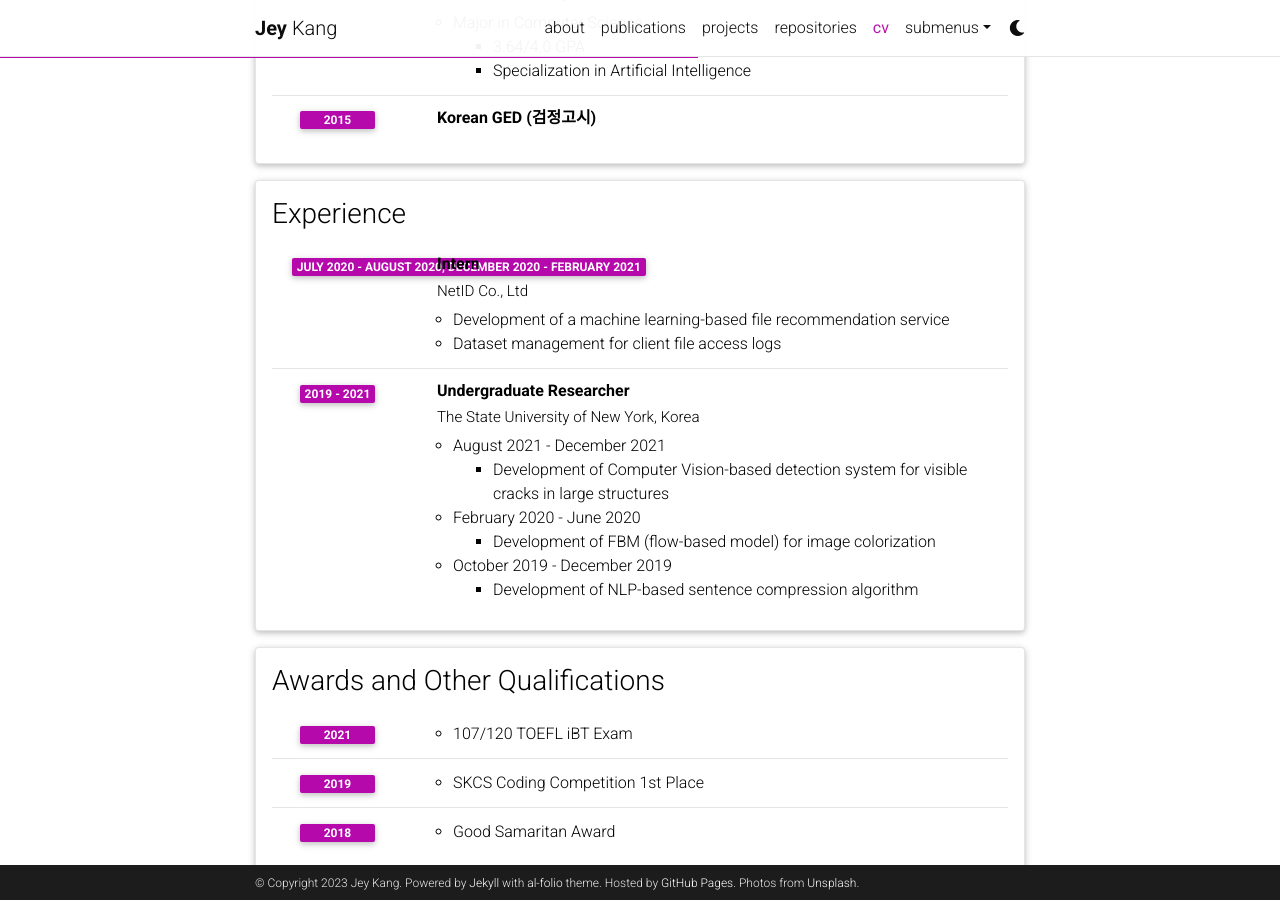
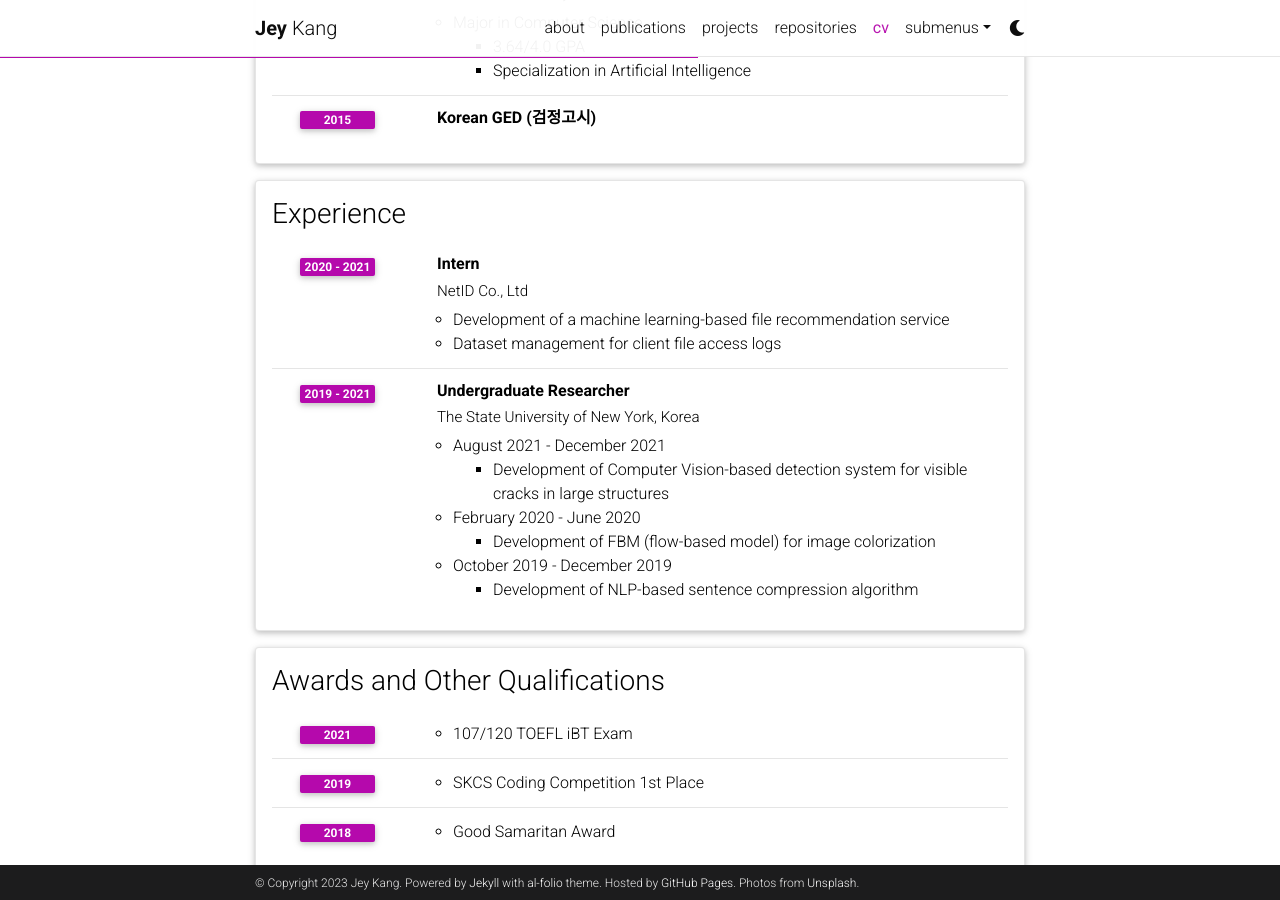
Before and after one commit to jeykang/al-folio-copy, a Jekyll site: the page built from _pages/cv.md, in a window 1280 px wide and 900 px high, scrolled down 510 px. Built offline with Jekyll 4.4.1, drawn with Linux system fonts in a browser that asks for light colours; comment, search, counter and statistics services are not loaded; a style sheet for code colours, icons or effects is not loaded.

Commit message:
fix year margins

```diff
--- a/_data/cv.yml
+++ b/_data/cv.yml
@@ -27,7 +27,7 @@
   contents:
     - title: Intern
       institution: NetID Co., Ltd
-      year: July 2020 - August 2020, December 2020 - February 2021
+      year: 2020 - 2021
       description:
         - Development of a machine learning-based file recommendation service
         - Dataset management for client file access logs
```
